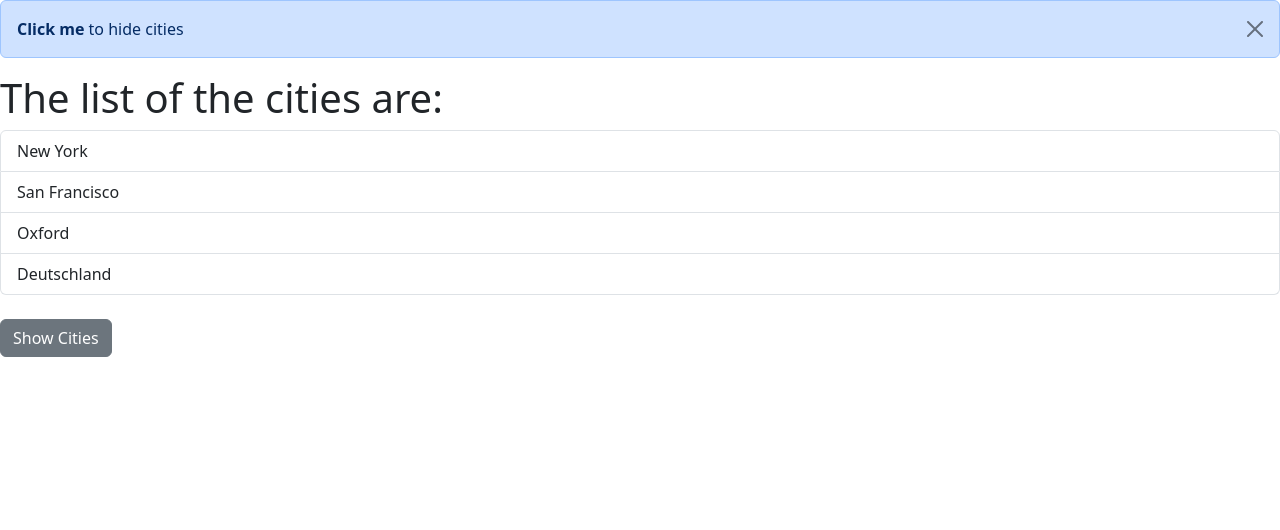
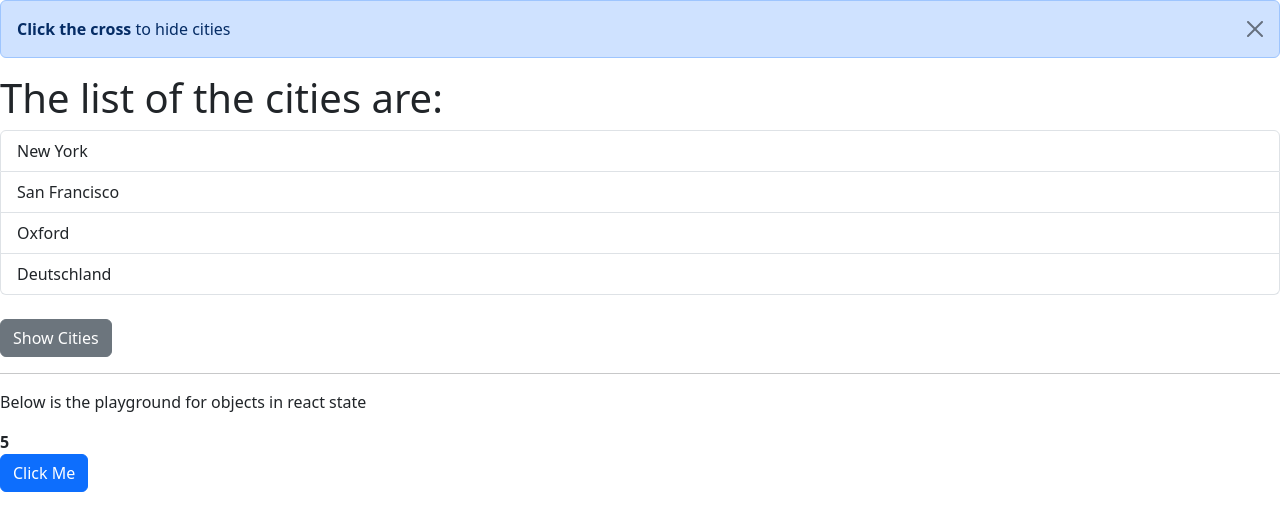
Before and after one commit to darsan012/reactWithTypescript, a React (Vite) app: page / in a window 1280 px wide. Both pictures are taken after a click on the button "Show Cities". Shown: the top 530 px of the page. Built offline with nearby package versions, Linux system fonts and the light colour scheme.

Commit message:
learned about updating the objects

```diff
--- a/src/App.tsx
+++ b/src/App.tsx
@@ -3,6 +3,7 @@ import './App.css';
 import Alert from './components/Alert';
 import Button from './components/Button';
 import { ListGroup } from './components/ListGroup';
+import ObjectPractise from './ObjectPractise';
 
 function App() {
   const items = ['New York', 'San Francisco', 'Oxford', 'Deutschland'];
@@ -17,7 +18,7 @@ function App() {
       {/* conditional rendering for displaying alert and list */}
       {btnClick && (
         <Alert onClick={() => setBtnClick(false)}>
-          <strong>Click me</strong> to hide cities
+          <strong>Click the cross</strong> to hide cities
         </Alert>
       )}
       {btnClick && (
@@ -31,6 +32,9 @@ function App() {
       <Button onClick={() => setBtnClick(true)} color="secondary">
         Show Cities
       </Button>
+      <ObjectPractise>
+        Below is the playground for objects in react state
+      </ObjectPractise>
     </>
   );
 }
--- /dev/null
+++ b/src/ObjectPractise.tsx
@@ -0,0 +1,44 @@
+import { useState } from 'react';
+import Button from './components/Button';
+
+interface Props {
+  children: string;
+  //   onClick: () => void;
+}
+
+const ObjectPractise = ({ children }: Props) => {
+  const [drink, setDrink] = useState({ title: 'Americano', price: 5 });
+
+  // working with the arrays
+  const [tags, setTags] = useState(['happy', 'cheerful']);
+
+  const handleCLick = () => {
+    // drink.price = 6;//
+    // setDrink(drink); // this doesn't work, we need to give brand new object as below
+
+    const newDrink = {
+      ...drink,
+      price: 6,
+    };
+    setDrink(newDrink);
+
+    // working with the arrays
+    setTags([...tags, 'exciting']);
+  };
+  return (
+    <>
+      <hr />
+      <p>{children}</p>
+      <strong>{drink.price}</strong>
+      {tags.map((items, index) => {
+        console.log(items);
+        <p>Hello world</p>;
+        <p key={index}>{items[index]}</p>;
+      })}
+      <br />
+      <Button onClick={handleCLick}> Click Me </Button>
+    </>
+  );
+};
+
+export default ObjectPractise;
```
